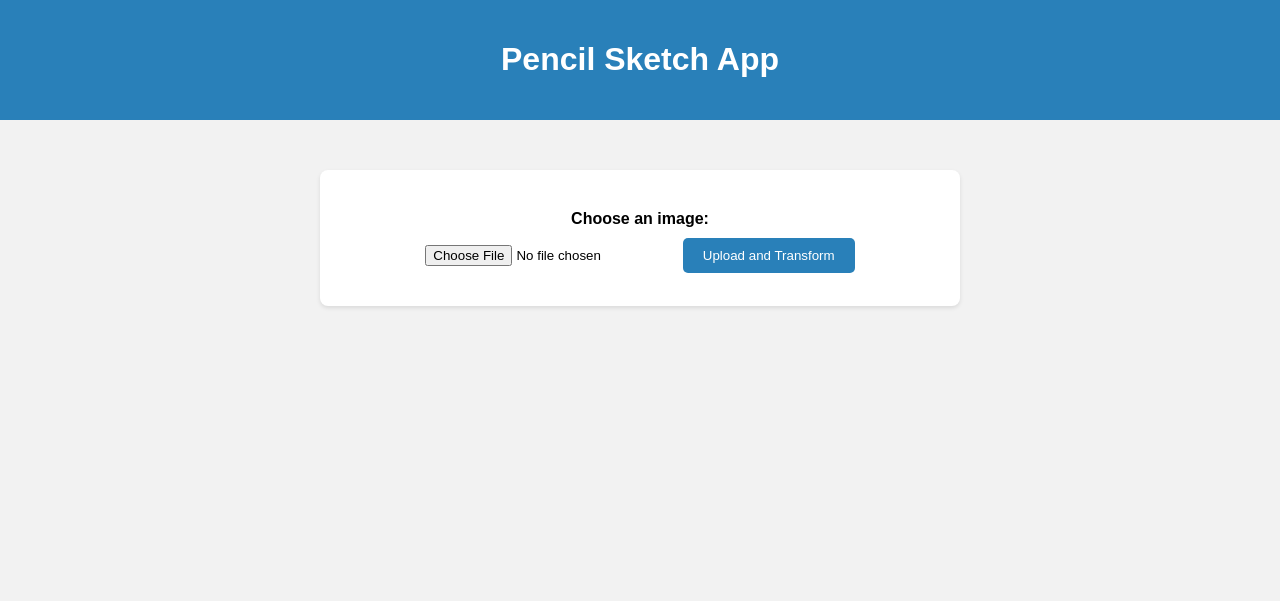
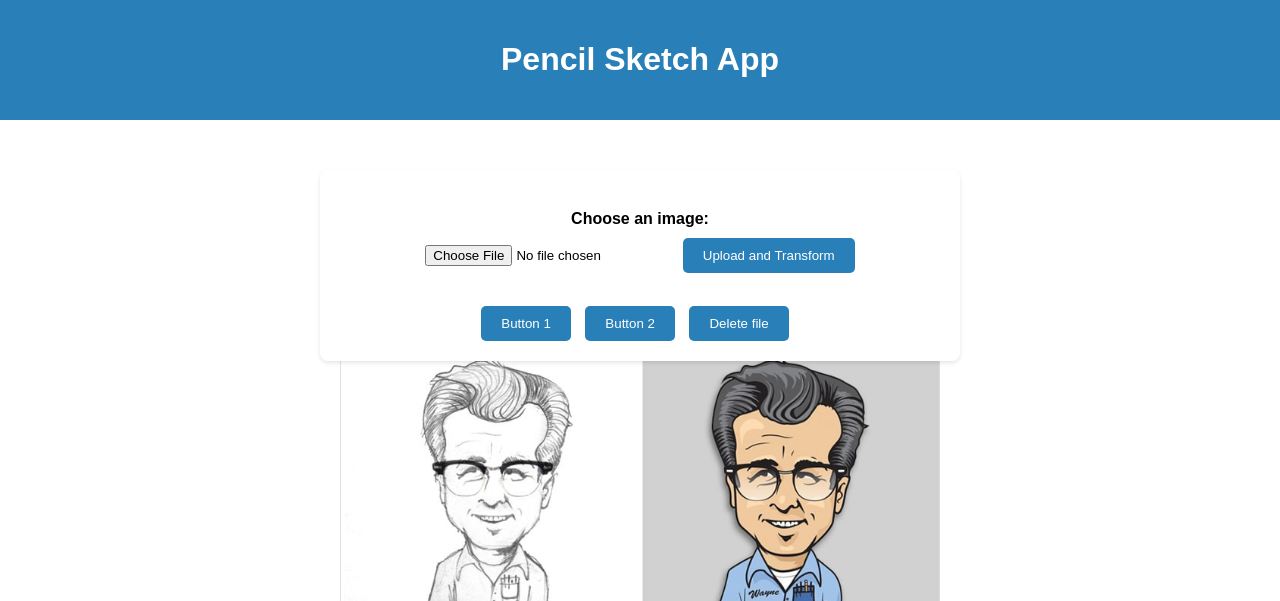
Before and after one commit to georgi932/Image_to_a_pencil_sketches, a Flask app: page / in a window 1280 px wide. Shown: the top 601 px of the page. Run offline with Flask 3, Linux system fonts and the light colour scheme.

Commit message:
Update frontend
Added image
Added buttons

```diff
--- a/templates/home.html
+++ b/templates/home.html
@@ -1,3 +1,32 @@
+<!--&lt;!&ndash;<!DOCTYPE html>&ndash;&gt;-->
+<!--&lt;!&ndash;<html lang="en">&ndash;&gt;-->
+<!--&lt;!&ndash;<head>&ndash;&gt;-->
+<!--&lt;!&ndash;    <meta charset="UTF-8">&ndash;&gt;-->
+<!--&lt;!&ndash;    <meta http-equiv="X-UA-Compatible" content="IE=edge">&ndash;&gt;-->
+<!--&lt;!&ndash;    <meta name="viewport" content="width=device-width, initial-scale=1.0">&ndash;&gt;-->
+<!--&lt;!&ndash;    <title>Pencil Sketch App</title>&ndash;&gt;-->
+<!--&lt;!&ndash;</head>&ndash;&gt;-->
+<!--&lt;!&ndash;<body>&ndash;&gt;-->
+<!--&lt;!&ndash;    <h1>Pencil Sketch App</h1>&ndash;&gt;-->
+
+<!--&lt;!&ndash;    <form method="post" action="{{ url_for('file.upload_file') }}" enctype="multipart/form-data">&ndash;&gt;-->
+<!--&lt;!&ndash;        <label for="file">Choose an image:</label>&ndash;&gt;-->
+<!--&lt;!&ndash;        <input type="file" name="file" id="file" accept=".png, .jpg, .jpeg, .gif" required>&ndash;&gt;-->
+<!--&lt;!&ndash;        <button type="submit">Upload and Transform</button>&ndash;&gt;-->
+<!--&lt;!&ndash;    </form>&ndash;&gt;-->
+
+<!--&lt;!&ndash;    {% if original_file %}&ndash;&gt;-->
+<!--&lt;!&ndash;        <h2>Original Image:</h2>&ndash;&gt;-->
+<!--&lt;!&ndash;        <img src="{{ original_file }}" alt="Original Image" style="max-width: 500px;">&ndash;&gt;-->
+
+<!--&lt;!&ndash;        {% if sketch_file %}&ndash;&gt;-->
+<!--&lt;!&ndash;            <h2>Pencil Sketch:</h2>&ndash;&gt;-->
+<!--&lt;!&ndash;            <img src="{{ sketch_file }}" alt="Pencil Sketch" style="max-width: 500px;">&ndash;&gt;-->
+<!--&lt;!&ndash;        {% endif %}&ndash;&gt;-->
+<!--&lt;!&ndash;    {% endif %}&ndash;&gt;-->
+<!--&lt;!&ndash;</body>&ndash;&gt;-->
+<!--&lt;!&ndash;</html>&ndash;&gt;-->
+
 <!--<!DOCTYPE html>-->
 <!--<html lang="en">-->
 <!--<head>-->
@@ -5,25 +34,86 @@
 <!--    <meta http-equiv="X-UA-Compatible" content="IE=edge">-->
 <!--    <meta name="viewport" content="width=device-width, initial-scale=1.0">-->
 <!--    <title>Pencil Sketch App</title>-->
+<!--    <style>-->
+<!--        body {-->
+<!--            font-family: Arial, sans-serif;-->
+<!--            background-color: #f2f2f2;-->
+<!--            margin: 0;-->
+<!--            padding: 0;-->
+<!--        }-->
+<!--        .header {-->
+<!--            background-color: #2980b9;-->
+<!--            color: white;-->
+<!--            padding: 20px;-->
+<!--            text-align: center;-->
+<!--        }-->
+<!--        .container {-->
+<!--            max-width: 600px;-->
+<!--            margin: 0 auto;-->
+<!--            padding: 20px;-->
+<!--            background-color: #fff;-->
+<!--            border-radius: 8px;-->
+<!--            box-shadow: 0 2px 4px rgba(0, 0, 0, 0.1);-->
+<!--            margin-top: 50px;-->
+<!--        }-->
+<!--        .upload-form {-->
+<!--            text-align: center;-->
+<!--            margin-top: 20px;-->
+<!--        }-->
+<!--        .upload-form label {-->
+<!--            display: block;-->
+<!--            margin-bottom: 10px;-->
+<!--            font-weight: bold;-->
+<!--        }-->
+<!--        .upload-form input[type="file"] {-->
+<!--            margin-bottom: 20px;-->
+<!--        }-->
+<!--        .upload-form button[type="submit"] {-->
+<!--            background-color: #2980b9;-->
+<!--            color: white;-->
+<!--            padding: 10px 20px;-->
+<!--            border: none;-->
+<!--            border-radius: 5px;-->
+<!--            cursor: pointer;-->
+<!--        }-->
+<!--        .upload-form button[type="submit"]:hover {-->
+<!--            background-color: #1c6ca7;-->
+<!--        }-->
+<!--        .result-images {-->
+<!--            text-align: center;-->
+<!--            margin-top: 20px;-->
+<!--        }-->
+<!--        .result-images img {-->
+<!--            max-width: 100%;-->
+<!--            border-radius: 8px;-->
+<!--            margin-top: 10px;-->
+<!--        }-->
+<!--    </style>-->
 <!--</head>-->
 <!--<body>-->
-<!--    <h1>Pencil Sketch App</h1>-->
+<!--    <div class="header">-->
+<!--        <h1>Pencil Sketch App</h1>-->
+<!--    </div>-->
 
-<!--    <form method="post" action="{{ url_for('file.upload_file') }}" enctype="multipart/form-data">-->
-<!--        <label for="file">Choose an image:</label>-->
-<!--        <input type="file" name="file" id="file" accept=".png, .jpg, .jpeg, .gif" required>-->
-<!--        <button type="submit">Upload and Transform</button>-->
-<!--    </form>-->
+<!--    <div class="container">-->
+<!--        <form class="upload-form" method="post" action="{{ url_for('file.upload_file') }}" enctype="multipart/form-data">-->
+<!--            <label for="file">Choose an image:</label>-->
+<!--            <input type="file" name="file" id="file" accept=".png, .jpg, .jpeg, .gif" required>-->
+<!--            <button type="submit">Upload and Transform</button>-->
+<!--        </form>-->
 
-<!--    {% if original_file %}-->
-<!--        <h2>Original Image:</h2>-->
-<!--        <img src="{{ original_file }}" alt="Original Image" style="max-width: 500px;">-->
+<!--        {% if original_file %}-->
+<!--            <div class="result-images">-->
+<!--                <h2>Original Image:</h2>-->
+<!--                <img src="{{ original_file }}" alt="Original Image">-->
 
-<!--        {% if sketch_file %}-->
-<!--            <h2>Pencil Sketch:</h2>-->
-<!--            <img src="{{ sketch_file }}" alt="Pencil Sketch" style="max-width: 500px;">-->
+<!--                {% if sketch_file %}-->
+<!--                    <h2>Pencil Sketch:</h2>-->
+<!--                    <img src="{{ sketch_file }}" alt="Pencil Sketch">-->
+<!--                {% endif %}-->
+<!--            </div>-->
 <!--        {% endif %}-->
-<!--    {% endif %}-->
+<!--    </div>-->
 <!--</body>-->
 <!--</html>-->
 
@@ -37,9 +127,12 @@
     <style>
         body {
             font-family: Arial, sans-serif;
-            background-color: #f2f2f2;
             margin: 0;
             padding: 0;
+            background-image: url("/static/background.jpg");
+            background-size: 600px 400px; /* Scale the background image to cover the entire container */
+            background-position: center top 350px; /* Center the background image horizontally and move it down by 50px */
+            background-repeat: no-repeat; /* Prevent the background image from repeating */
         }
         .header {
             background-color: #2980b9;
@@ -79,6 +172,22 @@
         .upload-form button[type="submit"]:hover {
             background-color: #1c6ca7;
         }
+        .transform-buttons {
+            text-align: center;
+            margin-top: 20px;
+        }
+        .transform-buttons button {
+            background-color: #2980b9;
+            color: white;
+            padding: 10px 20px;
+            border: none;
+            border-radius: 5px;
+            cursor: pointer;
+            margin-right: 10px;
+        }
+        .transform-buttons button:hover {
+            background-color: #1c6ca7;
+        }
         .result-images {
             text-align: center;
             margin-top: 20px;
@@ -102,6 +211,12 @@
             <button type="submit">Upload and Transform</button>
         </form>
 
+        <div class="transform-buttons">
+            <button>Button 1</button>
+            <button>Button 2</button>
+            <button>Delete file</button>
+        </div>
+
         {% if original_file %}
             <div class="result-images">
                 <h2>Original Image:</h2>
```
Also changed, not shown: static/background.jpg (added).
